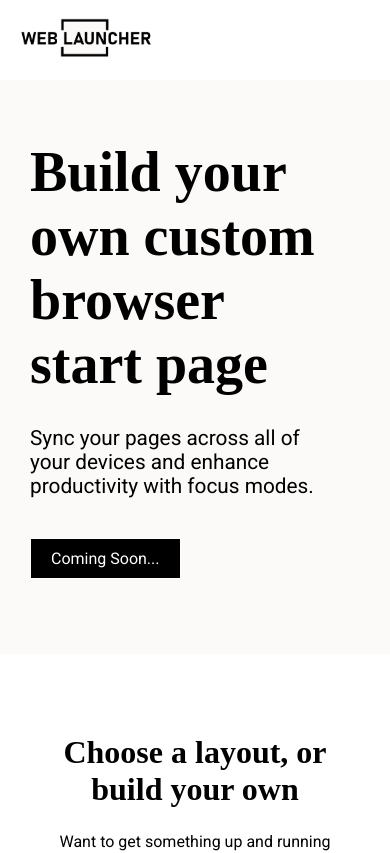
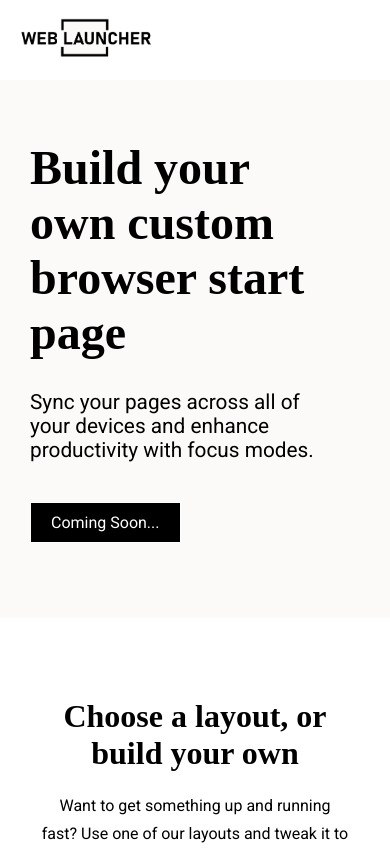
Before and after one commit to web-launcher-online/marketing_frontend, a Nuxt app: page / in a window 390 px wide. Shown: the top 853 px of the page. Built offline with nearby package versions, Linux system fonts and the light colour scheme; a web font is replaced by a local one.

Commit message:
Mobile Fixes

```diff
--- a/app.vue
+++ b/app.vue
@@ -31,6 +31,12 @@ h1 {
   font-family: 'Patua One';
   font-size: 3.5rem;
   margin-bottom: 30px;
+}
+
+@media (max-width: 800px) {
+  h1 {
+    font-size: 3rem;
+  }
 }
 
 h2 {
```
